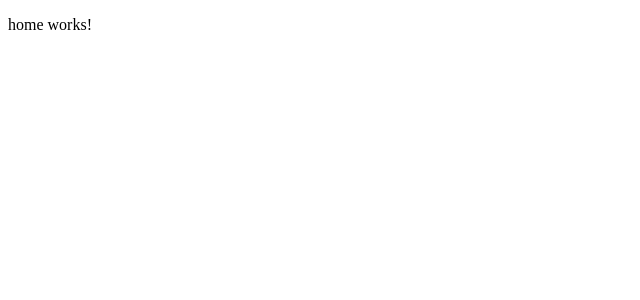
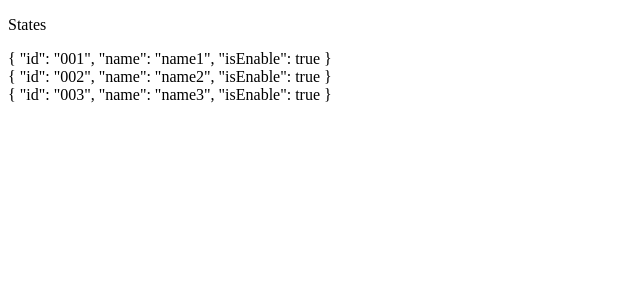
Before and after one commit to nishitaku/angular13-fiddle, an Angular app: page / in a window 1280 px wide. Shown: the top 300 px of the page, without its empty margins (0-640 px from the left). Built offline with nearby package versions, Linux system fonts and the light colour scheme.

Commit message:
call api from home component

```diff
--- a/src/app/pages/home/home.component.html
+++ b/src/app/pages/home/home.component.html
@@ -1 +1,4 @@
-<p>home works!</p>
+<p>States</p>
+<div *ngFor="let state of states$ | async">
+  {{ state | json }}
+</div>
--- a/src/app/pages/home/home.component.ts
+++ b/src/app/pages/home/home.component.ts
@@ -1,4 +1,5 @@
 import { Component, OnInit } from '@angular/core';
+import { StateService } from 'src/app/services/state/state.service';
 
 @Component({
   selector: 'app-home',
@@ -6,7 +7,11 @@ import { Component, OnInit } from '@angular/core';
   styleUrls: ['./home.component.scss'],
 })
 export class HomeComponent implements OnInit {
-  constructor() {}
+  states$ = this.stateService.states$;
 
-  ngOnInit(): void {}
+  constructor(private stateService: StateService) {}
+
+  ngOnInit(): void {
+    this.stateService.apiCall();
+  }
 }
--- a/src/app/services/state/state.service.ts
+++ b/src/app/services/state/state.service.ts
@@ -12,23 +12,23 @@ export interface State {
   providedIn: 'root',
 })
 export class StateService {
-  private stateSubject = new BehaviorSubject<State[]>([]);
-  get state$() {
-    return this.stateSubject.asObservable();
+  private statesSubject = new BehaviorSubject<State[]>([]);
+  get states$() {
+    return this.statesSubject.asObservable();
   }
 
   constructor(private apiService: ApiService) {}
 
   async apiCall(): Promise<void> {
     const states = await this.apiService.getStates();
-    this.stateSubject.next(states);
+    this.statesSubject.next(states);
   }
 
   getCurrentStates(): State[] {
-    return this.stateSubject.value;
+    return this.statesSubject.value;
   }
 
   setCurrentState(states: State[]) {
-    this.stateSubject.next(states);
+    this.statesSubject.next(states);
   }
 }
```
